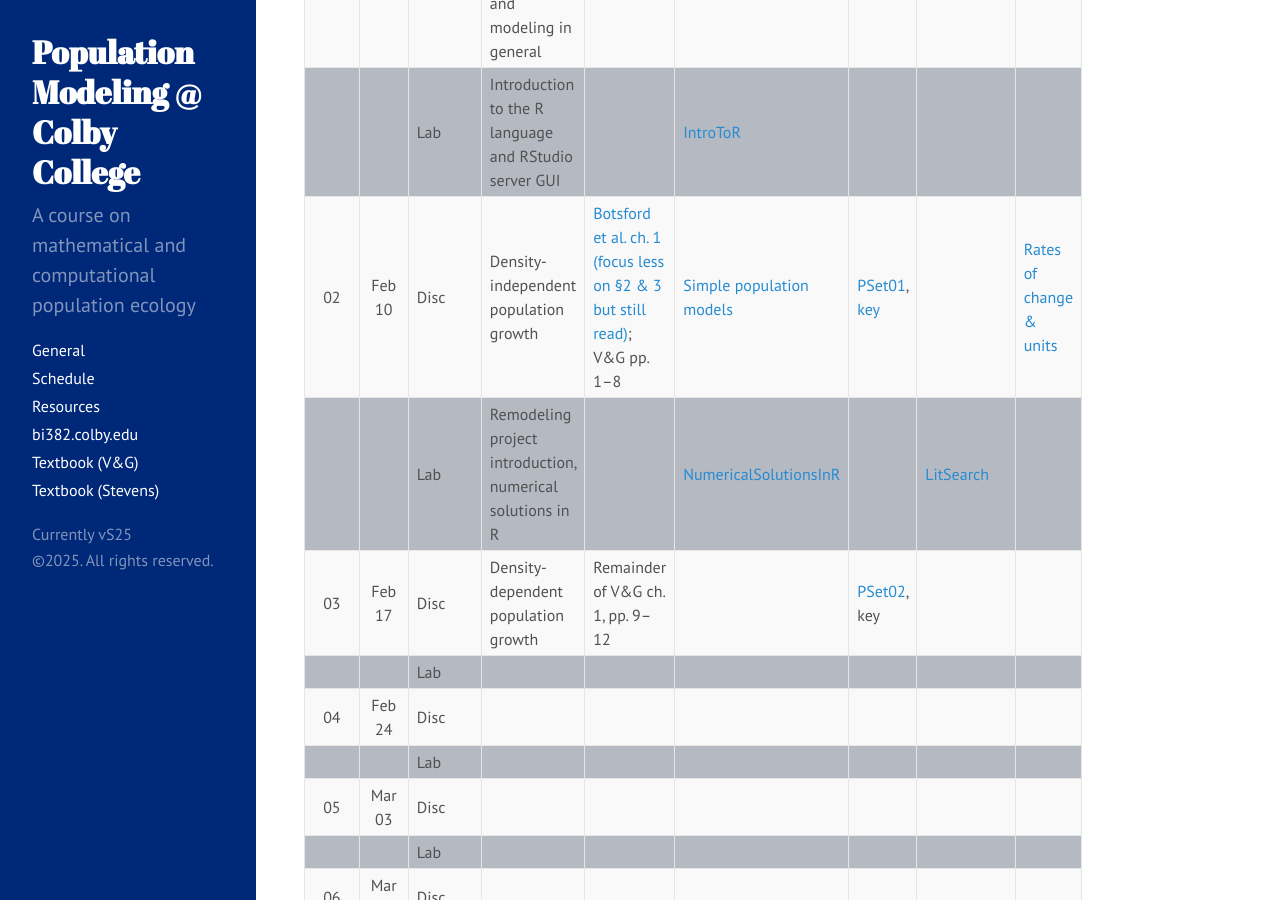
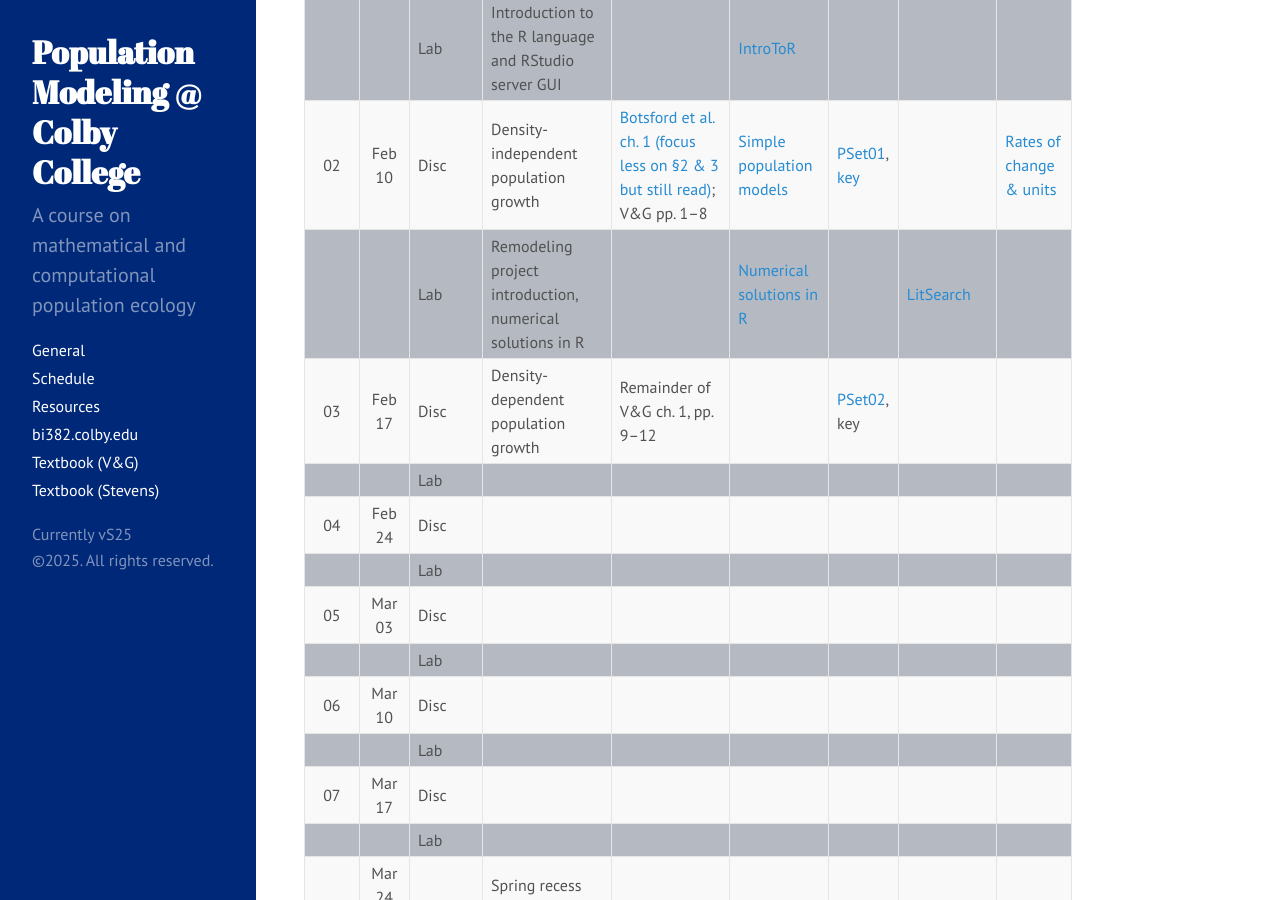
Before and after one commit to ColbyEcology/colbyecology.github.io, a Jekyll site: the page built from Schedule.md, in a window 1280 px wide and 900 px high, scrolled down 369 px. Built offline with Jekyll 4.4.1, drawn with Linux system fonts in a browser that asks for light colours.

Commit message:
change numerical solution names

```diff
--- a/Schedule.md
+++ b/Schedule.md
@@ -32,7 +32,7 @@ title: "Schedule"
 | 01   | Feb 03 |  Disc   | R: Introduction to Population Modeling and modeling in general          |                                                                                                                                                                                                                                                       |                                                                                                                                                                                                              |                                                                                                                   |                                                                          |                                                                                                                                                                |
 |      |        |  Lab    | Introduction to the R language and RStudio server GUI                   |                                                                                                                                                                                                                                                       | [IntroToR](../Presentations/Labs/Lab01_IntroToR.html)                                                                                                                                                        |                                                                                                                   |                                                                          |                                                                                                                                                                |
 | 02   | Feb 10 |  Disc   | Density-independent population growth                                   | [Botsford et al. ch. 1 (focus less on §2 & 3 but still read)](../Misc/Readings/Botsford_Ch1.pdf); V&G pp. 1–8                                                                                                                                         | [Simple population models](../Presentations/Discussions/Wk02Models-DensIndGrowth.html)                                                                                                                       | [PSet01](../Assignments/PSets/PSet01.html), [key](../Assignments/PSets/PSet01_key.html)                           |                                                                          | [Rates of change & units](../Misc/Notes/Note1_RatesOfChange.pdf)                                                                                               |
-|      |        |  Lab    | Remodeling project introduction, numerical solutions in R               |                                                                                                                                                                                                                                                       | [NumericalSolutionsInR](../Presentations/Labs/Lab02_ProgrammingR.html)                                                                                                                                       |                                                                                                                   | [LitSearch](../Assignments/RemodelingProject/RemodPt1_LitSearch.html)    |                                                                                                                                                                |
+|      |        |  Lab    | Remodeling project introduction, numerical solutions in R               |                                                                                                                                                                                                                                                       | [Numerical solutions in R](../Presentations/Labs/Lab02_ProgrammingR.html)                                                                                                                                    |                                                                                                                   | [LitSearch](../Assignments/RemodelingProject/RemodPt1_LitSearch.html)    |                                                                                                                                                                |
 | 03   | Feb 17 |  Disc   | Density-dependent population growth                                     | Remainder of V&G ch. 1, pp. 9–12                                                                                                                                                                                                                      |                                                                                                                                                                                                              | [PSet02](../Assignments/PSets/PSet02.html), key                                                                   |                                                                          |                                                                                                                                                                |
 |      |        |  Lab    |                                                                         |                                                                                                                                                                                                                                                       |                                                                                                                                                                                                              |                                                                                                                   |                                                                          |                                                                                                                                                                |
 | 04   | Feb 24 |  Disc   |                                                                         |                                                                                                                                                                                                                                                       |                                                                                                                                                                                                              |                                                                                                                   |                                                                          |                                                                                                                                                                |
```
